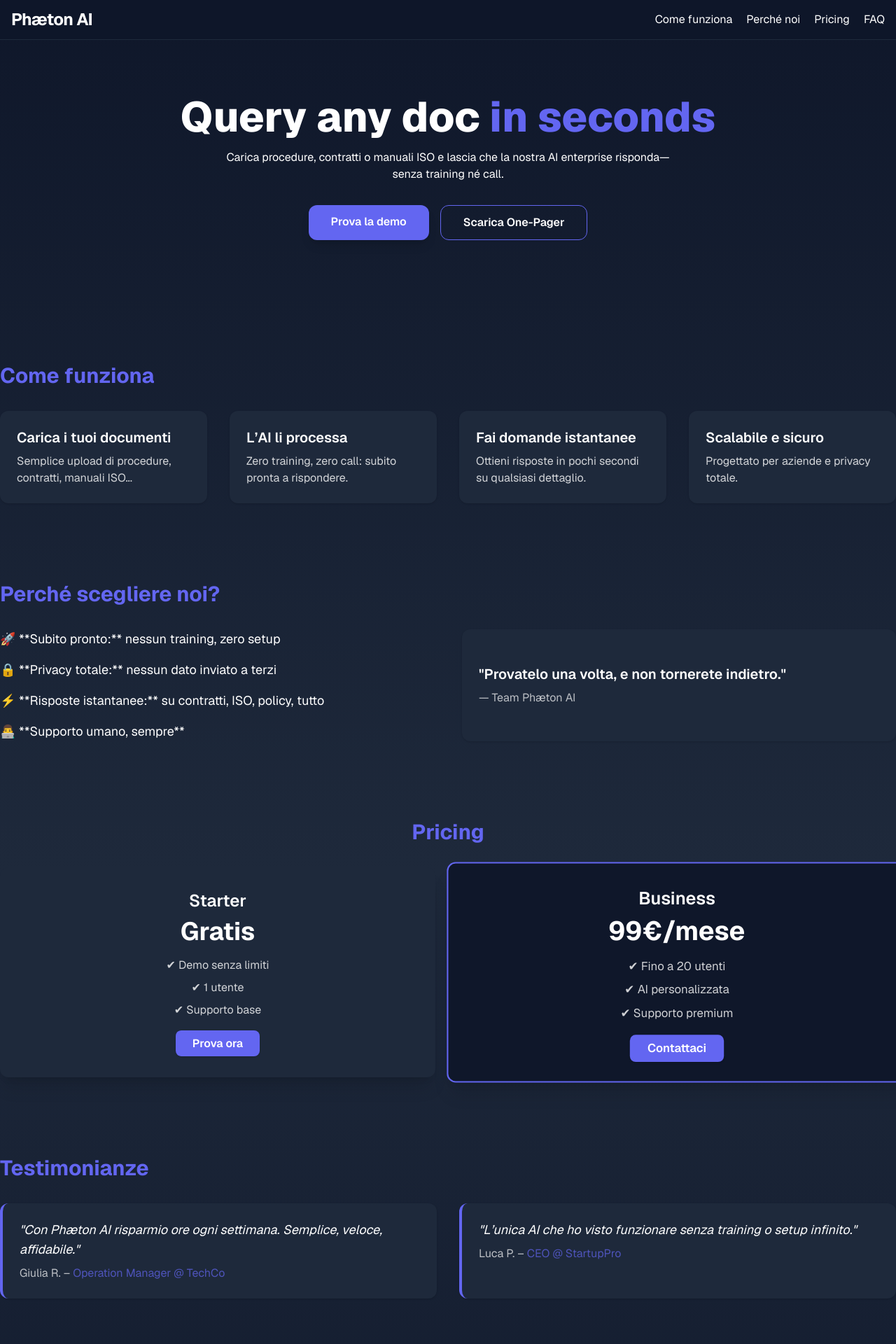
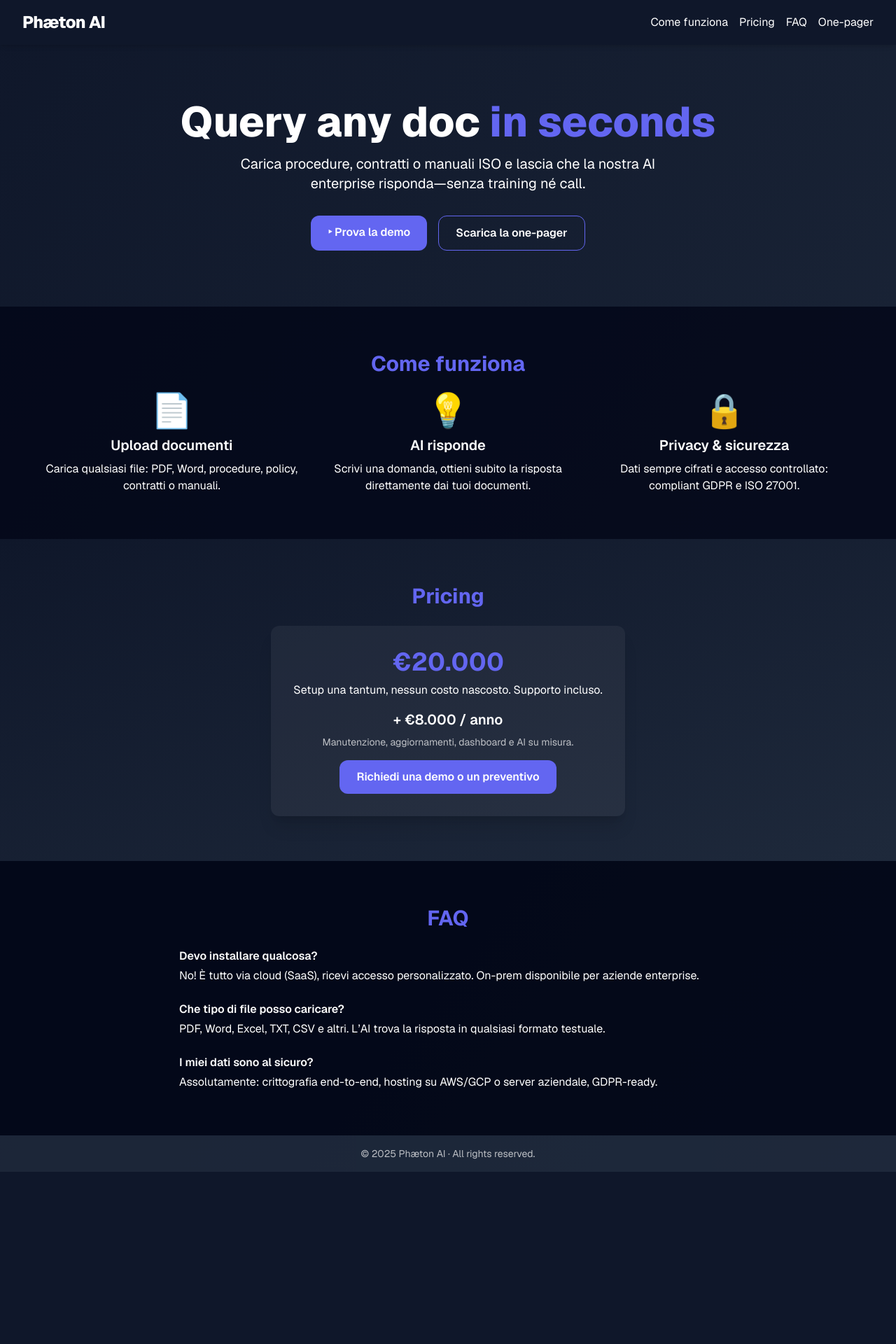
Before and after one commit to FiliKRC/phaeton-landing, a Next.js app: page / in a window 1280 px wide. Shown: the top 1920 px of the page at 70% size. After the commit the page ends 1674 px from the top, so only its background shows below. Built offline with nearby package versions, Linux system fonts and the light colour scheme.

Commit message:
Landing nuova: professional FAQ, pricing, hero, flow

```diff
--- a/src/app/page.tsx
+++ b/src/app/page.tsx
@@ -2,198 +2,132 @@
 
 import { motion } from "framer-motion";
 
-const features = [
-  { title: "Carica i tuoi documenti", desc: "Semplice upload di procedure, contratti, manuali ISO..." },
-  { title: "L’AI li processa", desc: "Zero training, zero call: subito pronta a rispondere." },
-  { title: "Fai domande istantanee", desc: "Ottieni risposte in pochi secondi su qualsiasi dettaglio." },
-  { title: "Scalabile e sicuro", desc: "Progettato per aziende e privacy totale." },
-];
-
-const faqs = [
-  { q: "Serve formazione per usare Phæton AI?", a: "No! Ti basta caricare i tuoi documenti: la nostra AI è subito pronta." },
-  { q: "I miei dati sono al sicuro?", a: "Assolutamente sì: i tuoi documenti restano privati e protetti." },
-  { q: "Che tipi di file posso caricare?", a: "PDF, DOCX, TXT, e molti altri. Contattaci per formati custom." },
-  { q: "Posso provarlo gratis?", a: "Certo, puoi richiedere una demo senza impegno!" },
-];
-
-const testimonials = [
-  {
-    quote: "Con Phæton AI risparmio ore ogni settimana. Semplice, veloce, affidabile.",
-    name: "Giulia R.",
-    role: "Operation Manager @ TechCo",
-  },
-  {
-    quote: "L’unica AI che ho visto funzionare senza training o setup infinito.",
-    name: "Luca P.",
-    role: "CEO @ StartupPro",
-  },
-];
-
 export default function Home() {
   return (
-    <main className="min-h-screen bg-gradient-to-b from-slate-900 via-slate-800 to-slate-900 text-white">
-      {/* Sticky Navbar */}
-      <header className="sticky top-0 z-50 bg-slate-900/90 backdrop-blur border-b border-slate-800">
-        <nav className="container mx-auto flex items-center justify-between px-4 py-3">
-          <span className="font-bold text-2xl tracking-tight">Phæton AI</span>
-          <div className="space-x-5 hidden md:flex">
-            <a href="#how" className="hover:underline">Come funziona</a>
-            <a href="#why" className="hover:underline">Perché noi</a>
-            <a href="#pricing" className="hover:underline">Pricing</a>
-            <a href="#faq" className="hover:underline">FAQ</a>
-          </div>
-          {/* Mobile Hamburger */}
-          <div className="md:hidden">
-            {/* [Placeholder: hamburger se vuoi farlo fancy, te lo aggiungo dopo] */}
-          </div>
-        </nav>
-      </header>
+    <main className="min-h-screen flex flex-col bg-gradient-to-br from-slate-900 to-slate-800 text-white">
+      {/* Navbar */}
+      <nav className="flex items-center justify-between px-8 py-4 bg-slate-900 text-white shadow-md sticky top-0 z-50">
+        <h1 className="text-2xl font-extrabold tracking-tight">Phæton AI</h1>
+        <div className="space-x-4">
+          <a href="#how" className="hover:underline">
+            Come funziona
+          </a>
+          <a href="#pricing" className="hover:underline">
+            Pricing
+          </a>
+          <a href="#faq" className="hover:underline">
+            FAQ
+          </a>
+          <a href="/one-pager.pdf" className="hover:underline">
+            One-pager
+          </a>
+        </div>
+      </nav>
 
-      {/* HERO */}
-      <section className="container mx-auto flex flex-col items-center justify-center py-20 text-center">
-        <motion.h1
+      {/* Hero */}
+      <section className="flex-1 flex flex-col items-center justify-center text-center py-20 px-4">
+        <motion.h2
+          initial={{ opacity: 0, y: -20 }}
+          animate={{ opacity: 1, y: 0 }}
+          transition={{ duration: 0.8 }}
           className="text-5xl md:text-6xl font-extrabold mb-4"
-          initial={{ opacity: 0, y: 40 }}
-          animate={{ opacity: 1, y: 0 }}
-          transition={{ duration: 0.7 }}
         >
           Query any doc <span className="text-primary">in seconds</span>
-        </motion.h1>
+        </motion.h2>
         <motion.p
-          className="max-w-2xl mb-8 opacity-90"
-          initial={{ opacity: 0, y: 20 }}
-          animate={{ opacity: 1, y: 0 }}
-          transition={{ delay: 0.4, duration: 0.7 }}
+          initial={{ opacity: 0 }}
+          animate={{ opacity: 1 }}
+          transition={{ delay: 0.4, duration: 0.8 }}
+          className="max-w-2xl mb-8 opacity-90 text-lg md:text-xl"
         >
-          Carica procedure, contratti o manuali ISO e lascia che la nostra AI enterprise risponda—<br />
-          senza training né call.
+          Carica procedure, contratti o manuali ISO e lascia che la nostra AI enterprise risponda&mdash;senza training né call.
         </motion.p>
         <motion.div
-          className="flex gap-4 mb-10"
-          initial={{ opacity: 0, y: 10 }}
-          animate={{ opacity: 1, y: 0 }}
-          transition={{ delay: 0.7, duration: 0.7 }}
+          initial={{ scale: 0.9, opacity: 0 }}
+          animate={{ scale: 1, opacity: 1 }}
+          transition={{ delay: 0.7, duration: 0.5 }}
+          className="flex flex-wrap gap-4 justify-center"
         >
-          <a href="https://demo.phaeton-ai.com" className="px-8 py-3 rounded-xl bg-primary hover:bg-primary-dark transition font-semibold shadow-lg">Prova la demo</a>
-          <a href="/one-pager.pdf" className="px-8 py-3 rounded-xl border border-primary hover:bg-primary/20 transition font-semibold">Scarica One-Pager</a>
+          <a
+            href="https://demo.phaeton-ai.com"
+            className="px-6 py-3 rounded-xl bg-primary hover:bg-primary-dark font-semibold transition"
+          >
+            ‣ Prova la demo
+          </a>
+          <a
+            href="/one-pager.pdf"
+            className="px-6 py-3 rounded-xl border border-primary hover:bg-primary/20 font-semibold transition"
+          >
+            Scarica la one-pager
+          </a>
         </motion.div>
       </section>
 
-      {/* COME FUNZIONA */}
-      <section id="how" className="container mx-auto py-14">
-        <h2 className="text-3xl font-bold mb-8 text-primary">Come funziona</h2>
-        <div className="grid md:grid-cols-4 gap-8">
-          {features.map((f, i) => (
-            <motion.div
-              key={f.title}
-              className="bg-slate-800 rounded-xl p-6 shadow hover:scale-105 transition"
-              initial={{ opacity: 0, y: 30 }}
-              whileInView={{ opacity: 1, y: 0 }}
-              viewport={{ once: true }}
-              transition={{ delay: i * 0.1 }}
-            >
-              <div className="mb-2 text-xl font-semibold">{f.title}</div>
-              <div className="opacity-80">{f.desc}</div>
-            </motion.div>
-          ))}
-        </div>
-      </section>
-
-      {/* PERCHE' NOI */}
-      <section id="why" className="container mx-auto py-14">
-        <h2 className="text-3xl font-bold mb-8 text-primary">Perché scegliere noi?</h2>
-        <div className="grid md:grid-cols-2 gap-10">
-          <ul className="space-y-4 text-lg">
-            <li>🚀 **Subito pronto:** nessun training, zero setup</li>
-            <li>🔒 **Privacy totale:** nessun dato inviato a terzi</li>
-            <li>⚡️ **Risposte istantanee:** su contratti, ISO, policy, tutto</li>
-            <li>👨‍💻 **Supporto umano, sempre**</li>
-          </ul>
-          <motion.div
-            className="bg-slate-800 rounded-xl p-6 shadow flex flex-col justify-center"
-            initial={{ opacity: 0, scale: 0.95 }}
-            whileInView={{ opacity: 1, scale: 1 }}
-            viewport={{ once: true }}
-            transition={{ delay: 0.3 }}
-          >
-            <div className="text-xl font-semibold mb-2">"Provatelo una volta, e non tornerete indietro."</div>
-            <div className="opacity-70">— Team Phæton AI</div>
-          </motion.div>
-        </div>
-      </section>
-
-      {/* PRICING */}
-      <section id="pricing" className="container mx-auto py-14 text-center">
-        <h2 className="text-3xl font-bold mb-8 text-primary">Pricing</h2>
-        <div className="flex flex-col md:flex-row justify-center gap-8">
-          {/* Starter */}
-          <div className="bg-slate-800 rounded-xl p-8 shadow-xl flex-1">
-            <div className="text-2xl font-semibold mb-2">Starter</div>
-            <div className="text-4xl font-bold mb-4">Gratis</div>
-            <ul className="mb-6 space-y-2 opacity-80">
-              <li>✔ Demo senza limiti</li>
-              <li>✔ 1 utente</li>
-              <li>✔ Supporto base</li>
-            </ul>
-            <a href="https://demo.phaeton-ai.com" className="px-6 py-2 rounded-lg bg-primary hover:bg-primary-dark font-semibold shadow transition">Prova ora</a>
+      {/* Come funziona */}
+      <section id="how" className="py-16 px-4 bg-slate-950/80">
+        <h3 className="text-3xl font-bold mb-6 text-center text-primary">Come funziona</h3>
+        <div className="grid md:grid-cols-3 gap-8 max-w-6xl mx-auto text-center">
+          <div>
+            <div className="mb-3 text-5xl">📄</div>
+            <h4 className="text-xl font-semibold mb-2">Upload documenti</h4>
+            <p>Carica qualsiasi file: PDF, Word, procedure, policy, contratti o manuali.</p>
           </div>
-          {/* Business */}
-          <div className="bg-slate-900 border-2 border-primary rounded-xl p-8 shadow-xl flex-1 scale-105">
-            <div className="text-2xl font-semibold mb-2">Business</div>
-            <div className="text-4xl font-bold mb-4">99€/mese</div>
-            <ul className="mb-6 space-y-2 opacity-80">
-              <li>✔ Fino a 20 utenti</li>
-              <li>✔ AI personalizzata</li>
-              <li>✔ Supporto premium</li>
-            </ul>
-            <a href="mailto:info@phaeton-ai.com" className="px-6 py-2 rounded-lg bg-primary hover:bg-primary-dark font-semibold shadow transition">Contattaci</a>
+          <div>
+            <div className="mb-3 text-5xl">💡</div>
+            <h4 className="text-xl font-semibold mb-2">AI risponde</h4>
+            <p>Scrivi una domanda, ottieni subito la risposta direttamente dai tuoi documenti.</p>
+          </div>
+          <div>
+            <div className="mb-3 text-5xl">🔒</div>
+            <h4 className="text-xl font-semibold mb-2">Privacy & sicurezza</h4>
+            <p>Dati sempre cifrati e accesso controllato: compliant GDPR e ISO 27001.</p>
           </div>
         </div>
       </section>
 
-      {/* TESTIMONIANZE */}
-      <section className="container mx-auto py-14">
-        <h2 className="text-3xl font-bold mb-8 text-primary">Testimonianze</h2>
-        <div className="grid md:grid-cols-2 gap-8">
-          {testimonials.map((t, i) => (
-            <motion.div
-              key={i}
-              className="bg-slate-800 rounded-xl p-6 shadow border-l-4 border-primary"
-              initial={{ opacity: 0, x: -40 }}
-              whileInView={{ opacity: 1, x: 0 }}
-              viewport={{ once: true }}
-              transition={{ delay: i * 0.2 }}
+      {/* Pricing */}
+      <section id="pricing" className="py-16 px-4 bg-gradient-to-br from-slate-900 to-slate-800">
+        <h3 className="text-3xl font-bold mb-6 text-center text-primary">Pricing</h3>
+        <div className="flex flex-col items-center">
+          <div className="bg-white/5 rounded-xl p-8 shadow-xl max-w-lg text-center">
+            <div className="text-4xl font-bold mb-2 text-primary">€20.000</div>
+            <div className="mb-4">Setup una tantum, nessun costo nascosto. Supporto incluso.</div>
+            <div className="text-xl font-semibold mb-2">+ €8.000 / anno</div>
+            <div className="mb-4 text-sm opacity-70">
+              Manutenzione, aggiornamenti, dashboard e AI su misura.
+            </div>
+            <a
+              href="mailto:sales@phaeton-ai.com?subject=Richiesta%20acquisto%20Phaeton%20AI"
+              className="inline-block px-6 py-3 rounded-xl bg-primary hover:bg-primary-dark transition font-semibold"
             >
-              <div className="text-lg mb-2 italic">"{t.quote}"</div>
-              <div className="opacity-70">{t.name} – <span className="text-primary">{t.role}</span></div>
-            </motion.div>
-          ))}
+              Richiedi una demo o un preventivo
+            </a>
+          </div>
         </div>
       </section>
 
       {/* FAQ */}
-      <section id="faq" className="container mx-auto py-14">
-        <h2 className="text-3xl font-bold mb-8 text-primary">FAQ</h2>
-        <div className="space-y-4">
-          {faqs.map((f, i) => (
-            <details key={i} className="bg-slate-800 rounded-xl p-4 shadow">
-              <summary className="font-semibold cursor-pointer">{f.q}</summary>
-              <div className="opacity-80 mt-2">{f.a}</div>
-            </details>
-          ))}
+      <section id="faq" className="py-16 px-4 bg-slate-950/90">
+        <h3 className="text-3xl font-bold mb-6 text-center text-primary">FAQ</h3>
+        <div className="max-w-3xl mx-auto space-y-6 text-left">
+          <div>
+            <h4 className="font-semibold mb-1">Devo installare qualcosa?</h4>
+            <p>No! È tutto via cloud (SaaS), ricevi accesso personalizzato. On-prem disponibile per aziende enterprise.</p>
+          </div>
+          <div>
+            <h4 className="font-semibold mb-1">Che tipo di file posso caricare?</h4>
+            <p>PDF, Word, Excel, TXT, CSV e altri. L’AI trova la risposta in qualsiasi formato testuale.</p>
+          </div>
+          <div>
+            <h4 className="font-semibold mb-1">I miei dati sono al sicuro?</h4>
+            <p>Assolutamente: crittografia end-to-end, hosting su AWS/GCP o server aziendale, GDPR-ready.</p>
+          </div>
         </div>
       </section>
 
-      {/* FOOTER */}
-      <footer className="bg-slate-900 py-8 mt-10 text-center text-sm opacity-80 border-t border-slate-800">
-        <div className="flex flex-col md:flex-row justify-between items-center container mx-auto px-4">
-          <div>© 2025 Phæton AI · All rights reserved.</div>
-          <div className="space-x-4 mt-2 md:mt-0">
-            <a href="#" className="hover:underline">Privacy</a>
-            <a href="#" className="hover:underline">Termini</a>
-            <a href="https://www.linkedin.com/" target="_blank" rel="noopener" className="hover:underline">LinkedIn</a>
-          </div>
-        </div>
+      {/* Footer */}
+      <footer className="py-4 text-center text-sm opacity-70 bg-slate-800 text-white">
+        © {new Date().getFullYear()} Phæton AI · All rights reserved.
       </footer>
     </main>
   );
```
